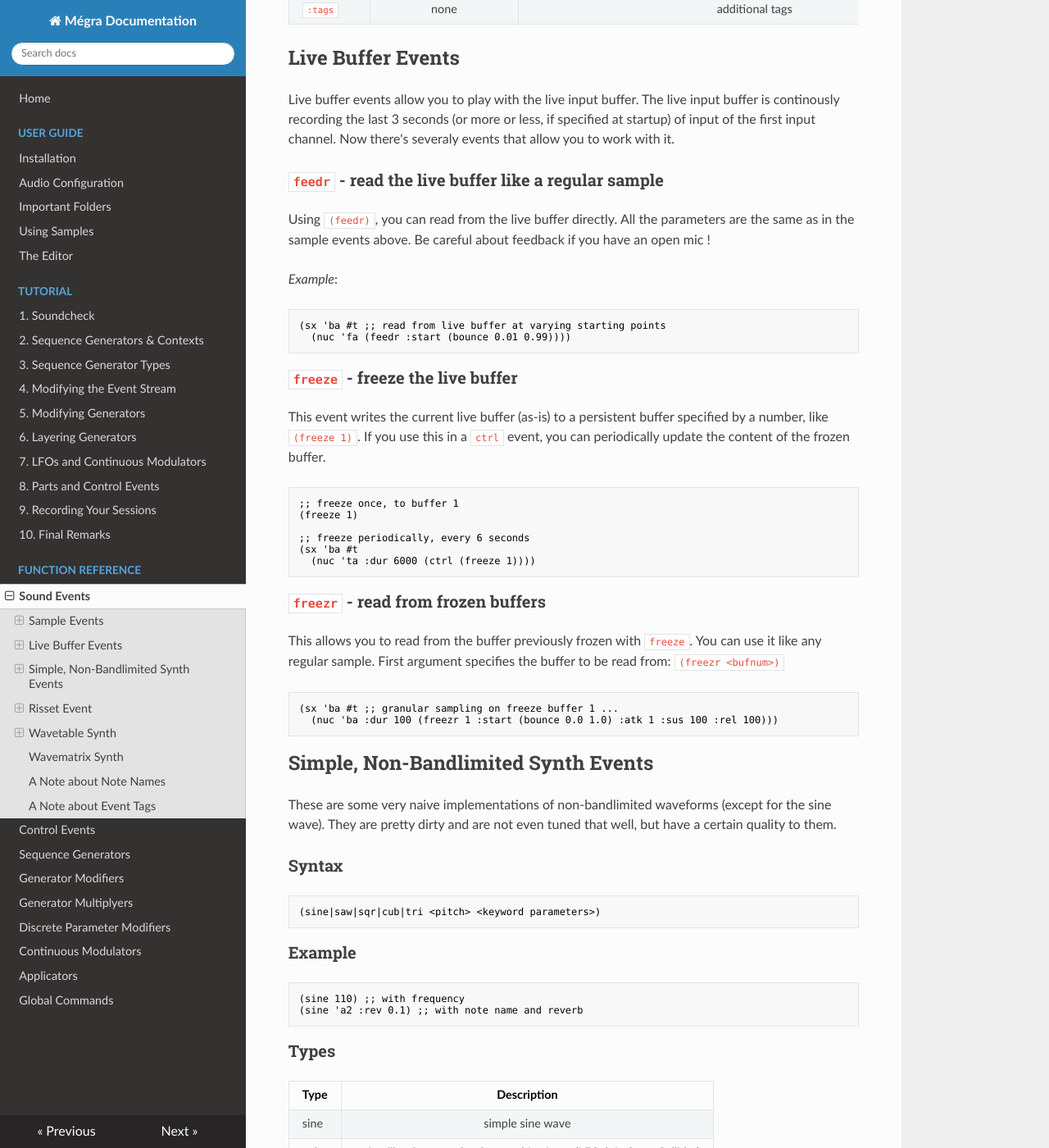
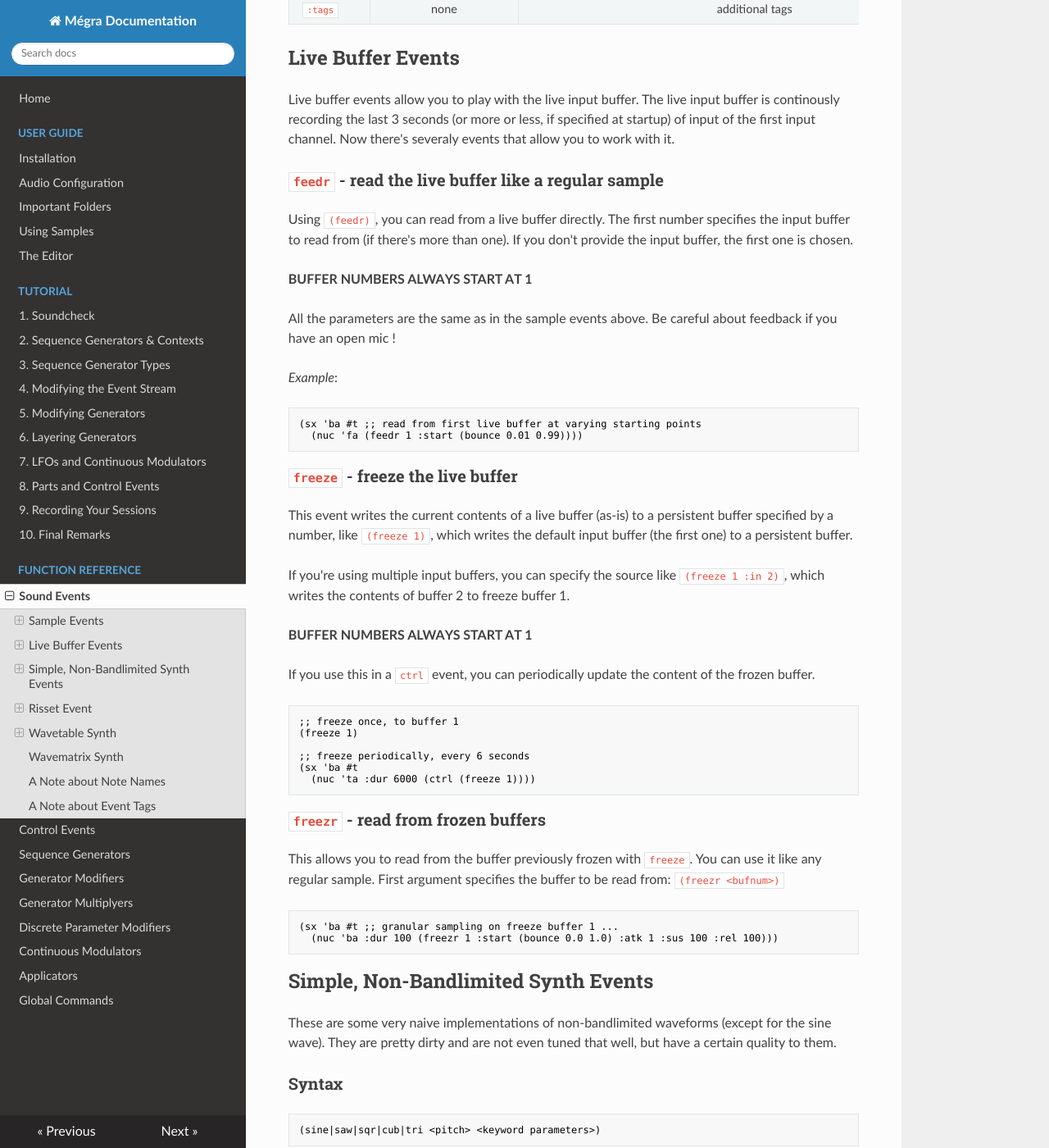
Before and after one commit to the-drunk-coder/megra-doc, an MkDocs documentation site: the page built from docs/function-reference/sound-events.md, in a window 1280 px wide and 1400 px high, scrolled down 1235 px. Shown: the whole window at 82% size. Built offline with MkDocs 1.6.1, drawn with Linux system fonts in a browser that asks for light colours; nearby versions of some CDN libraries.

Commit message:
update feedr and freeze/

````diff
--- a/docs/function-reference/sound-events.md
+++ b/docs/function-reference/sound-events.md
@@ -49,17 +49,27 @@ Live buffer events allow you to play with the live input buffer. The live input
 work with it.
 
 ### `feedr` - read the live buffer like a regular sample
-Using `(feedr)`, you can read from the live buffer directly. All the parameters are the same as in the sample events above. Be careful
+Using `(feedr)`, you can read from a live buffer directly.
+The first number specifies the input buffer to read from (if there's more than one). If you don't provide the input buffer, the first one is chosen.
+
+**BUFFER NUMBERS ALWAYS START AT 1**
+
+All the parameters are the same as in the sample events above. Be careful
 about feedback if you have an open mic !
 
 *Example*:
 ```lisp
-(sx 'ba #t ;; read from live buffer at varying starting points
-  (nuc 'fa (feedr :start (bounce 0.01 0.99))))
+(sx 'ba #t ;; read from first live buffer at varying starting points
+  (nuc 'fa (feedr 1 :start (bounce 0.01 0.99))))
 ```
 
 ### `freeze` - freeze the live buffer
-This event writes the current live buffer (as-is) to a persistent buffer specified by a number, like `(freeze 1)`.
+This event writes the current contents of a live buffer (as-is) to a persistent buffer specified by a number, like `(freeze 1)`, which writes the default input buffer (the first one) to a persistent buffer.
+
+If you're using multiple input buffers, you can specify the source like `(freeze 1 :in 2)`, which writes the contents of buffer 2 to freeze buffer 1.
+
+**BUFFER NUMBERS ALWAYS START AT 1**
+
 If you use this in a `ctrl` event, you can periodically update the content of the frozen buffer.
 
 ```lisp
````
Also changed, not shown: docs/index.md (+1 -0 lines).
